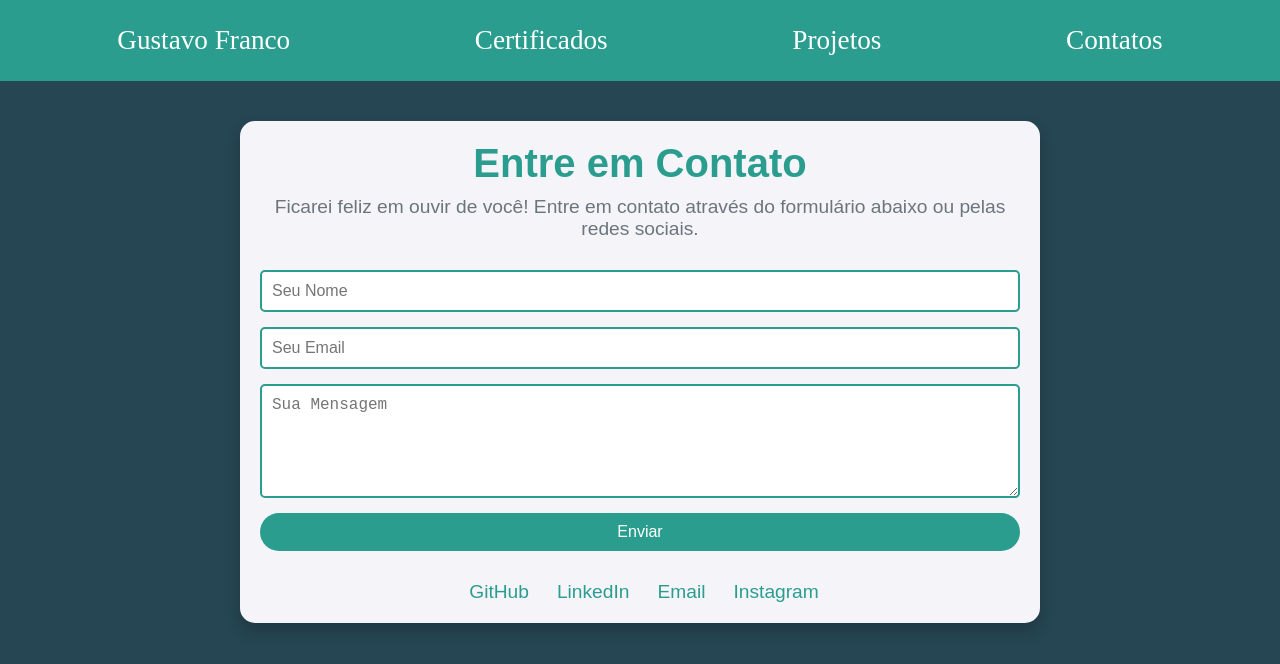
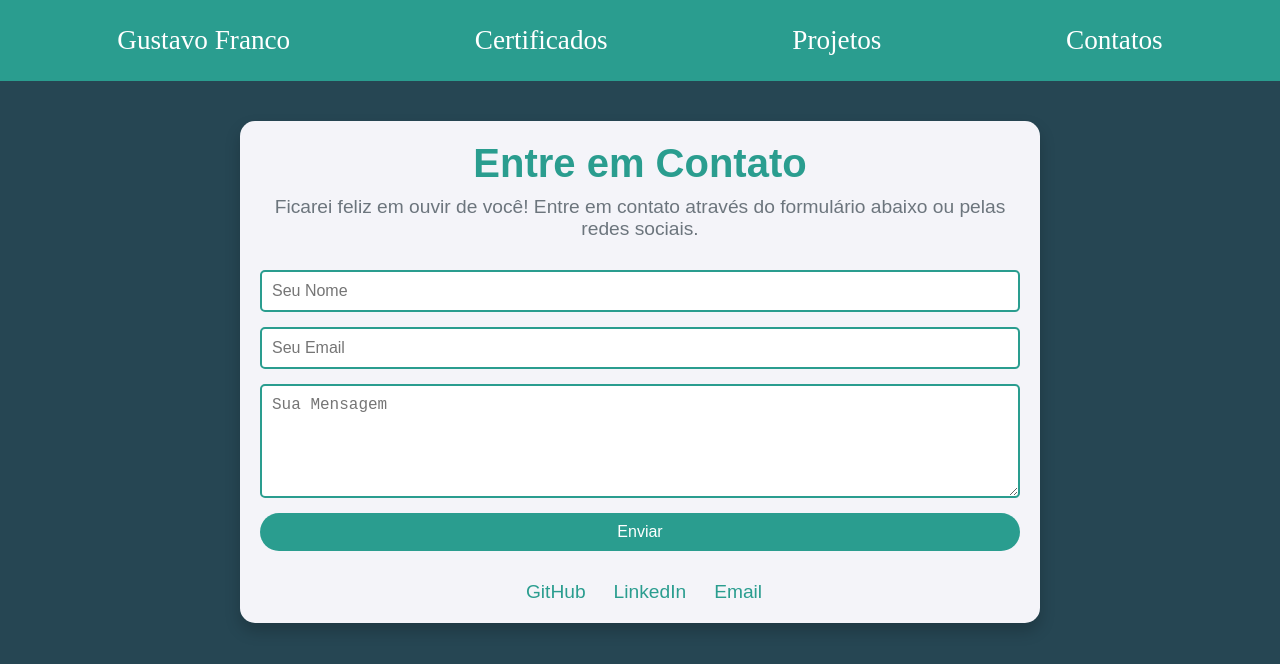
Before and after one commit to Gucrima/Portf-lioGustavo, a React (Vite) app in the folder PortifolioGustavo/: page /Contatos in a window 1280 px wide. Shown: the top 664 px of the page. Built offline with nearby package versions, Linux system fonts and the light colour scheme.

Commit message:
remove inst

```diff
--- a/PortifolioGustavo/src/pages/Contatos.jsx
+++ b/PortifolioGustavo/src/pages/Contatos.jsx
@@ -88,12 +88,6 @@ function Contatos() {
         >
           <i className="fas fa-envelope"></i> Email
         </a>
-        <a
-          href="https://www.instagram.com/gustavo.sfranco/"
-          className="social-link"
-        >
-          <i className="fas fa-envelope"></i> Instagram
-        </a>
       </div>
     </div>
   );
```
Also changed, not shown: PortifolioGustavo/public/Images/port.png (added).
